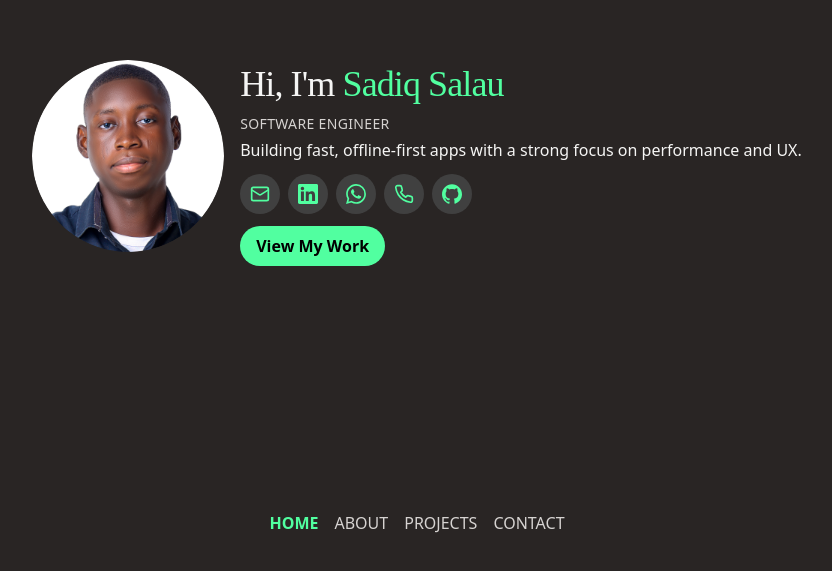
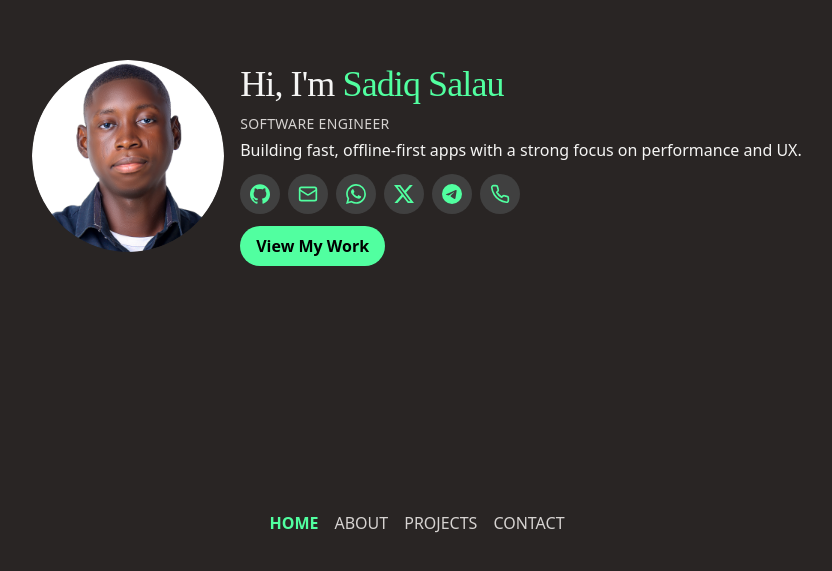
Before and after one commit to sadiqsalau/sadiqsalau-portfolio, a React (Vite) app: page / in a window 1280 px wide. Shown: the part 217-788 px from the top of the page, without its empty margins (223-1055 px from the left). Built offline with nearby package versions, Linux system fonts and the light colour scheme.

Commit message:
feat: Updated contacts

```diff
--- a/src/components/Hero.tsx
+++ b/src/components/Hero.tsx
@@ -1,6 +1,6 @@
 import { Link, NavLink } from "react-router";
 import { LuMail, LuPhone } from "react-icons/lu";
-import { SiGithub, SiLinkedin, SiWhatsapp } from "react-icons/si";
+import { SiGithub, SiTelegram, SiWhatsapp, SiX } from "react-icons/si";
 
 import Button from "./Button";
 import HeroProfilePicture from "../assets/images/hero-profile-picture.png?w=384&h=384&format=webp";
@@ -34,19 +34,20 @@ const ContactLinkButton = ({
 
 const ContactLinks = () => (
   <div className="flex flex-wrap justify-center items-center gap-2 my-2">
+    <ContactLinkButton title="GitHub" href={contact.github} icon={SiGithub} />
     <ContactLinkButton title="Email" href={contact.email} icon={LuMail} />
-    <ContactLinkButton
-      title="LinkedIn"
-      href={contact.linkedin}
-      icon={SiLinkedin}
-    />
     <ContactLinkButton
       title="WhatsApp"
       href={contact.whatsapp}
       icon={SiWhatsapp}
     />
+    <ContactLinkButton title="X" href={contact.x} icon={SiX} />
+    <ContactLinkButton
+      title="Telegram"
+      href={contact.telegram}
+      icon={SiTelegram}
+    />
     <ContactLinkButton title="Phone" href={contact.phone} icon={LuPhone} />
-    <ContactLinkButton title="GitHub" href={contact.github} icon={SiGithub} />
   </div>
 );
 
--- a/src/resources/contact.ts
+++ b/src/resources/contact.ts
@@ -1,4 +1,6 @@
 export default {
+  x: "https://x.com/_sadiqsalau",
+  telegram: "https://t.me/sadiqsalau",
   github: "https://github.com/sadiqsalau",
   twitter: "https://twitter.com/sadiqsalau",
   linkedin: "https://www.linkedin.com/in/thesadiqsalau/",
```
